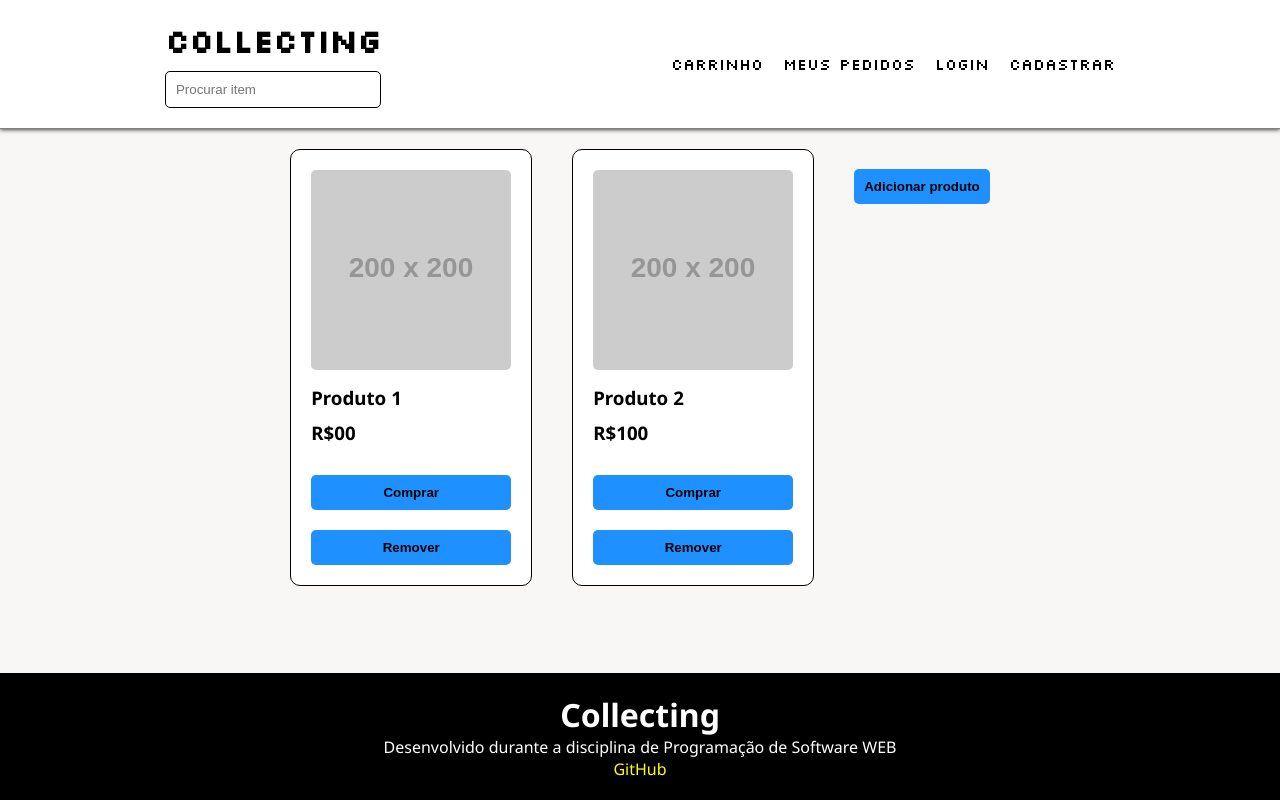
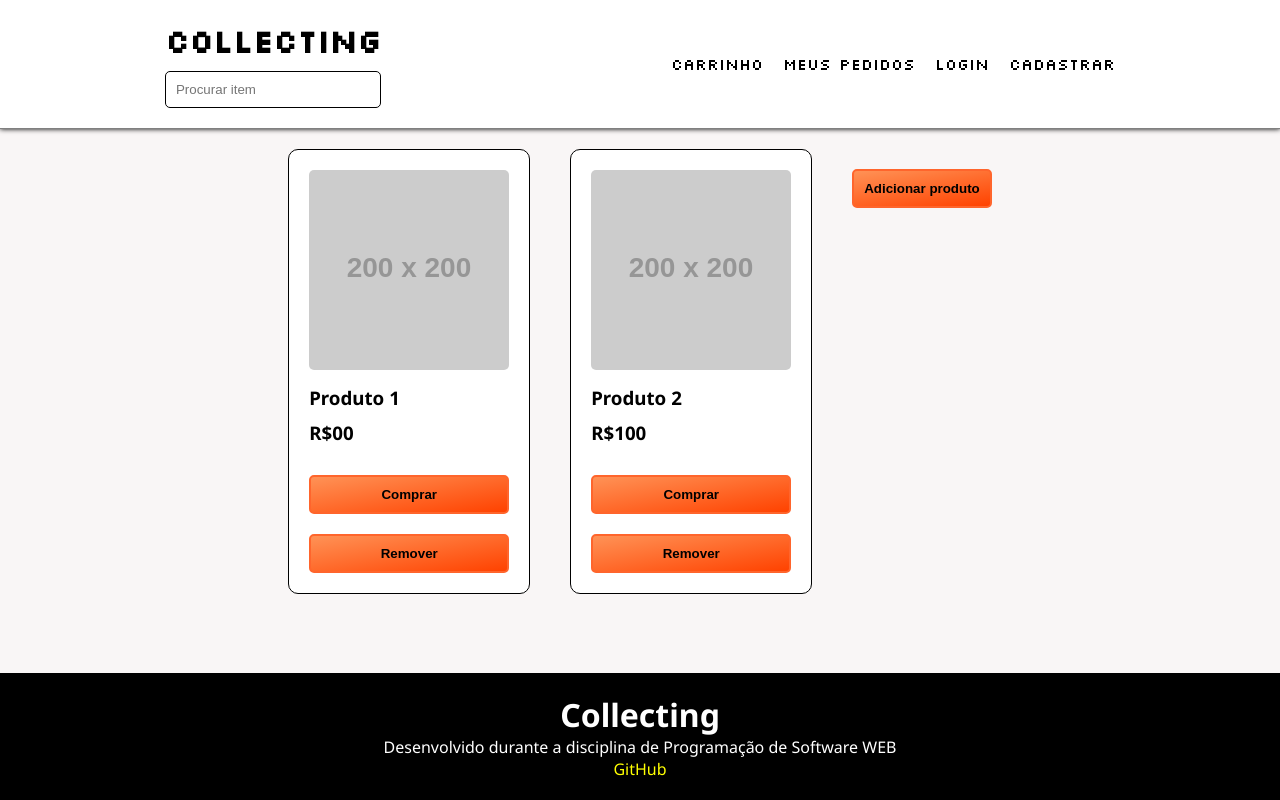
Before and after one commit to stevansantana/Collecting, a React (Create React App) app: page / in a window 1280 px wide. Built offline with nearby package versions, Linux system fonts and the light colour scheme.

Commit message:
Mudanças visuais no botão

```diff
--- a/src/components/layout/Button/Button.module.css
+++ b/src/components/layout/Button/Button.module.css
@@ -1,26 +1,27 @@
-.button_area{
-    background-color: #1e90ff;
+.button_area {
+    background: rgb(255, 146, 86);
+    background: linear-gradient(170deg, rgba(255, 146, 86, 1) 0%, rgba(255, 66, 0, 1) 100%);
     width: 100%;
     padding: 10px 0px;
-    border-style: none;
+    border: 2px solid rgb(255, 101, 44);
     border-radius: 5px;
     font-weight: bold;
     margin-top: 20px;
     transition-duration: .2s;
 }
 
-.button_area:hover{
-    box-shadow: 0px 0px 30px hsl(210, 100%, 66%);
+.button_area:hover {
+    box-shadow: 0px 0px 30px rgb(255, 101, 44);
     cursor: pointer;
 }
 
-.button_area:active{
+.button_area:active {
     box-shadow: none;
-    background-color: hsl(210, 100%, 46%);
+    background: linear-gradient(170deg, rgba(255, 146, 86, 1) 0%, rgba(255, 146, 86, 1) 100%);
 }
 
 @media (max-width:360px) {
-    .button_area{
+    .button_area {
         margin-top: 0;
     }
 }
--- a/src/components/pages/CardProduto/CardProduto.module.css
+++ b/src/components/pages/CardProduto/CardProduto.module.css
@@ -1,6 +1,6 @@
 @import url('https://fonts.googleapis.com/css2?family=Noto+Sans:wght@400;700&display=swap');
 
-.card_container{
+.card_container {
     background-color: #fff;
     font-family: 'Noto Sans', sans-serif;
     width: fit-content;
@@ -10,35 +10,37 @@
     text-decoration: none;
 }
 
-.card_container:hover{
+.card_container:hover {
     cursor: pointer;
 }
 
-.card_container img{
+.card_container img {
     border-radius: 5px;
 }
 
-.card_container img, h3{
+.card_container img,
+h3 {
     margin-bottom: 10px;
 }
 
-.card_container button{
-    background-color: #1e90ff;
+.card_container button {
+    background: rgb(255, 146, 86);
+    background: linear-gradient(170deg, rgba(255, 146, 86, 1) 0%, rgba(255, 66, 0, 1) 100%);
     width: 100%;
     padding: 10px 0px;
-    border-style: none;
+    border: 2px solid rgb(255, 101, 44);
     border-radius: 5px;
     font-weight: bold;
     margin-top: 20px;
     transition-duration: .2s;
 }
 
-.card_container button:hover{
-    box-shadow: 0px 0px 30px hsl(210, 100%, 66%);
+.card_container button:hover {
+    box-shadow: 0px 0px 30px rgb(255, 101, 44);
     cursor: pointer;
 }
 
-.card_container button:active{
+.card_container button:active {
     box-shadow: none;
-    background-color: hsl(210, 100%, 46%);
+    background: linear-gradient(170deg, rgba(255, 146, 86, 1) 0%, rgba(255, 146, 86, 1) 100%);
 }
--- a/src/components/pages/Produto/Produto.module.css
+++ b/src/components/pages/Produto/Produto.module.css
@@ -30,10 +30,11 @@
     border-radius: 10px;
 }
 .product_container div div .button_container button{
-    background-color: #1e90ff;
+    background: rgb(255, 146, 86);
+    background: linear-gradient(170deg, rgba(255, 146, 86, 1) 0%, rgba(255, 66, 0, 1) 100%);
     width: 100%;
     padding: 10px 0px;
-    border-style: none;
+    border: 2px solid rgb(255, 101, 44);
     border-radius: 5px;
     font-weight: bold;
     margin-top: 20px;
@@ -41,17 +42,13 @@
 }
 
 .product_container div div .button_container button:hover{
-    box-shadow: 0px 0px 30px hsl(210, 100%, 66%);
+    box-shadow: 0px 0px 30px rgb(255, 101, 44);
     cursor: pointer;
 }
 
 .product_container div div .button_container button:active{
     box-shadow: none;
-    background-color: hsl(210, 100%, 46%);
-}
-
-@media (max-width:360px) {
-
+    background: linear-gradient(170deg, rgba(255, 146, 86, 1) 0%, rgba(255, 146, 86, 1) 100%);
 }
 
 @media (max-width:360px) {
```
